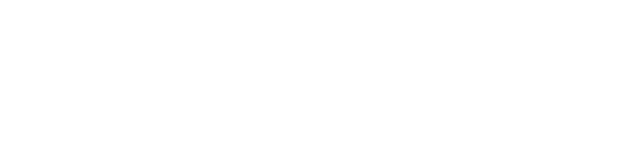
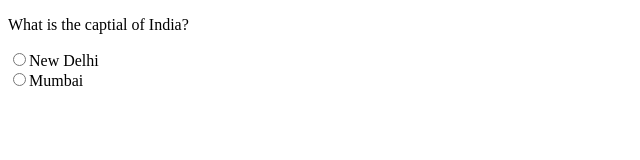
Before and after one commit to acciojob/trivia-Meena-ambekar, a website: page main.html in a window 1280 px wide. Shown: the whole page, without its empty margins (0-640 px from the left). Drawn offline with Linux system fonts and the light colour scheme.

Commit message:
created a submission

```diff
--- a/main.html
+++ b/main.html
@@ -8,6 +8,18 @@
 
 <body>
 	<!-- the entire body must be written by student -->
+	<main>
+		<p>
+			What is the captial of India?
+		</p>
+		<label>
+			<input type="radio" name="option" value="option1">New Delhi
+		</label>
+		<br>
+		<label>
+			<input type="radio" name="option" value="option2">Mumbai
+		</label>
+	</main>
     <script type="text/javascript" src="./script.js">
 </script>
 
```
